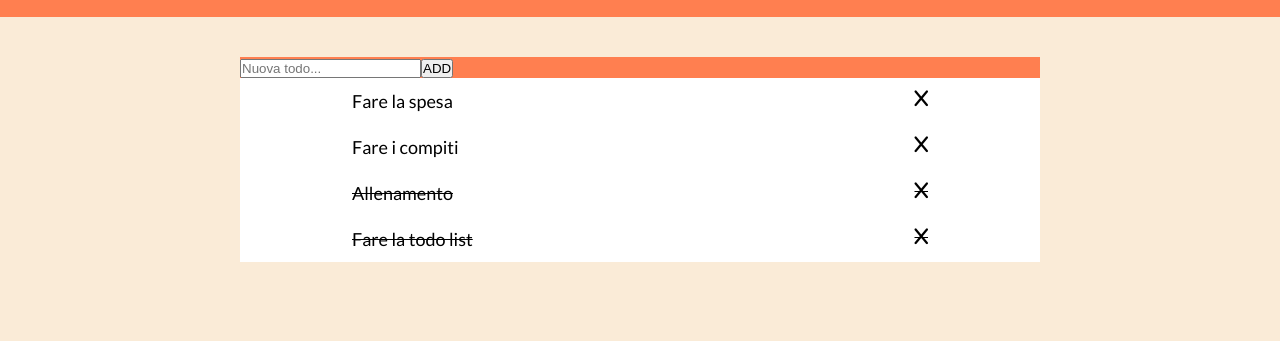
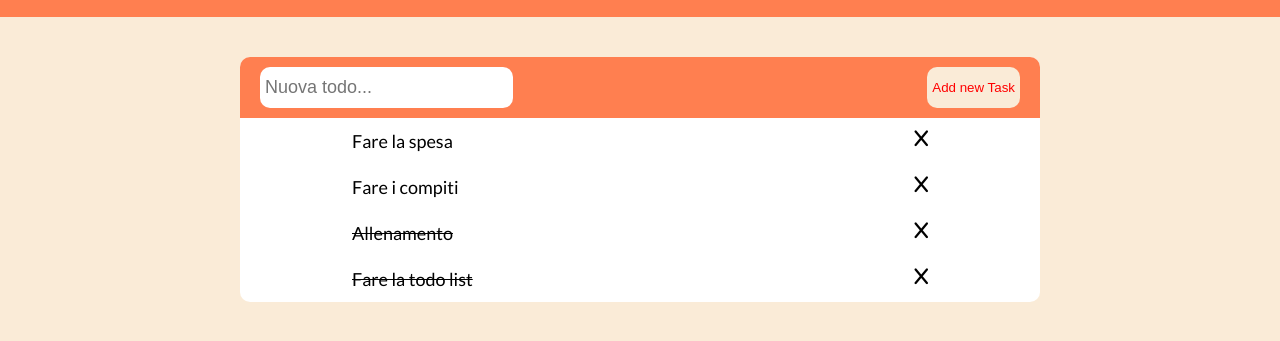
Before and after one commit to MattiaBologna/vue-todolist, a plain HTML site: page index.html in a window 1280 px wide. Shown: the part 71-412 px from the top of the page. Drawn offline with nearby package versions, Linux system fonts and the light colour scheme.

Commit message:
Add: task removal and nothig to do display

```diff
--- a/css/app.css
+++ b/css/app.css
@@ -31,11 +31,17 @@ body {
     max-width: 800px;
     background-color: white;
     margin: 0 auto;
+    border-radius: 10px;
 }
 
 .card__header {
     background-color: coral;
     color: white;
+    border-top-left-radius: 10px;
+    border-top-right-radius: 10px;
+    display: flex;
+    justify-content: space-between;
+    padding: 10px 20px;
 }
 
 .strikethrough {
@@ -54,3 +60,28 @@ body {
     padding: 12px;
     font-size: 18px;
 }
+
+.todo__item > * {
+    cursor: pointer;
+}
+
+.todo__input {
+    font-size: 18px;
+    border-radius: 10px;
+    padding: 10px 5px;
+    border: none;
+    width: calc(100% / 3);
+}
+
+.add__button {
+    background-color: antiquewhite;
+    border: none;
+    border-radius: 10px;
+    padding: 10px 5px;
+    color: red;
+    font-weight: 500;
+}
+
+.todo__input:focus-visible {
+    outline: none;
+}
--- a/index.html
+++ b/index.html
@@ -24,20 +24,20 @@
             <section class="todo__section">
                 <div class="todo__container">
                     <div class="card__header">
-                        <input v-model.trim="todoInput" type="text" placeholder="Nuova todo..." @keyup.enter="addTodo">
-                        <button @click="addTodo">ADD</button>
+                        <input v-model.trim="todoInput" type="text" placeholder="Nuova todo..." @keyup.enter="addTodo" class="todo__input">
+                        <button @click="addTodo" class="add__button">Add new Task</button>
                     </div>
                     <div class="card__body">
-                        <ul class="todo__list">
+                        <ul class="todo__list" v-if="todos.length !== 0">
                             <li
-                            v-for="todo in todos"
+                            v-for="(todo, i) in todos"
                             class="todo__item"
-                            :class="todo.done ? 'strikethrough' : ''"
                             >
-                                {{todo.text}}
-                                <i @click="todo.done = !todo.done" class="fa-solid fa-x cliccableX"></i>
+                                <p :class="todo.done ? 'strikethrough' : ''" @click="todo.done = !todo.done">{{todo.text}}</p>
+                                <i @click="removeTodo(i)" class="fa-solid fa-x cliccableX"></i>
                             </li>
                         </ul>
+                        <p v-else class='todo__item'>Nothing to do</p>
                     </div>
                 </div>
             </section>
--- a/js/app.js
+++ b/js/app.js
@@ -4,6 +4,7 @@
     data() {
       return {
         todoInput: '',
+        strikethrough: '.strikethrough',
         todos: [
             {
                 text: 'Fare la spesa',
@@ -36,6 +37,9 @@
             // svuota l'input
             this.todoInput = ''
             }
+        },
+        removeTodo(i) {
+            this.todos.splice(i, 1)
         }
     }
   }).mount('#app')
```
